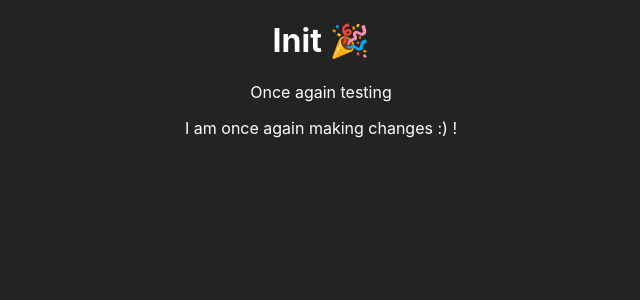
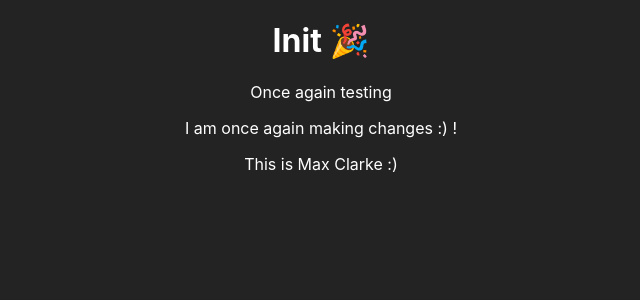
Before and after one commit to Brandon-Banda/movie-review, a React (Create React App) app: page / in a window 1280 px wide. Shown: the top 300 px of the page, without its empty margins (319-959 px from the left). Built offline with nearby package versions, Linux system fonts and the light colour scheme.

Commit message:
Added my name for test.

```diff
--- a/src/App.js
+++ b/src/App.js
@@ -8,6 +8,7 @@ function App() {
                 <h1> Init  🎉 </h1>
                 <p> Once again testing</p>
                 <p> I am once again making changes :) !</p>
+                <p> This is Max Clarke :)</p>
             </div>
         </div>
     );
```
Also changed, not shown: 1 other file (tests, documents, lock files or other folders).
